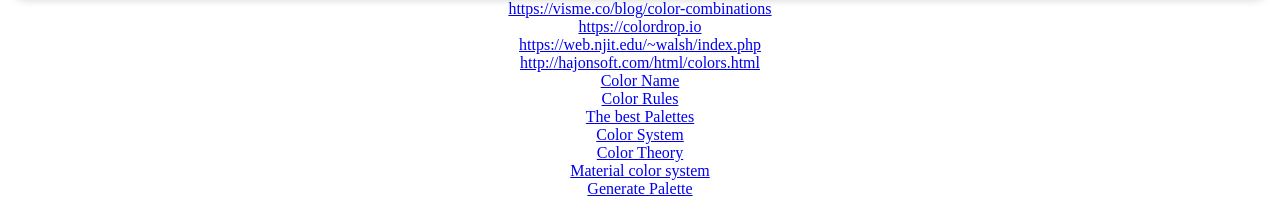
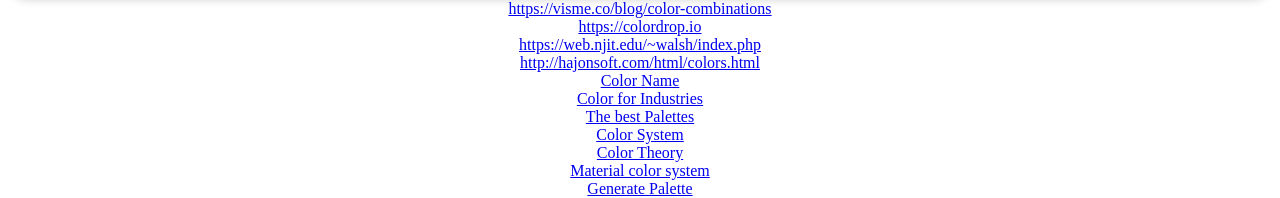
Before and after one commit to alialiayman/Casual, a React (Create React App) app: page /colors in a window 1280 px wide. Shown: the part 1642-1840 px from the top of the page. Built offline with nearby package versions, Linux system fonts and the light colour scheme.

Commit message:
Update Colors.js

```diff
--- a/src/features/colors/Colors.js
+++ b/src/features/colors/Colors.js
@@ -20,7 +20,7 @@ const Colors = () => {
                 <a href="https://web.njit.edu/~walsh/index.php">https://web.njit.edu/~walsh/index.php</a>
                 <a href="http://hajonsoft.com/html/colors.html">http://hajonsoft.com/html/colors.html</a>
                 <a href="https://www.color-blindness.com/color-name-hue/">Color Name</a>
-                <a href="https://websitesetup.org/website-color-schemes/">Color Rules</a>
+                <a href="https://websitesetup.org/website-color-schemes/">Color for Industries</a>
                 <a href="https://www.crazyegg.com/blog/website-color-palettes/">The best Palettes</a>
                 <a href="https://material.io/design/color/the-color-system.html#color-usage-and-palettes">Color System</a>
                 <a href="https://webflow.com/blog/web-design-101-color-theory">Color Theory</a>
```
